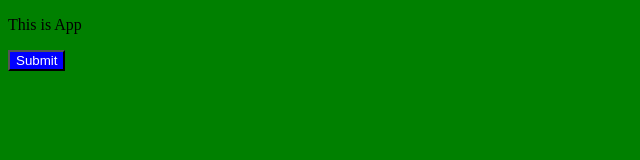
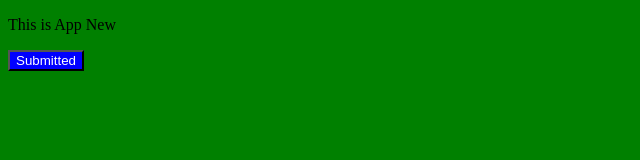
Before and after one commit to maihuytri/git-tutorial, a plain HTML site: page index.html in a window 1280 px wide. Shown: the full height of the page, 0-640 px from the left. Drawn offline with Linux system fonts and the light colour scheme.

Commit message:
Update index.html

```diff
--- a/index.html
+++ b/index.html
@@ -10,8 +10,8 @@
 </head>
 
 <body>
-    <p>This is App</p>
-    <button>Submit </button>
+    <p>This is App New</p>
+    <button>Submitted </button>
 </body>
 
 </html>
```
